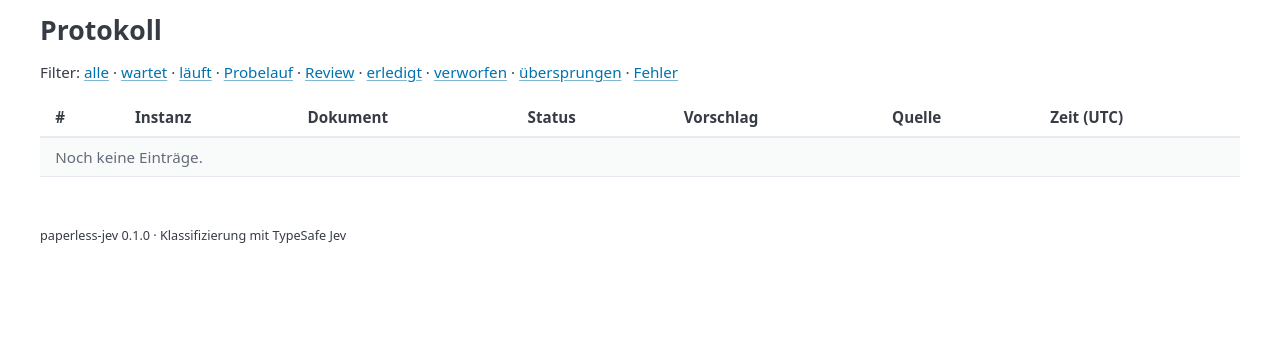
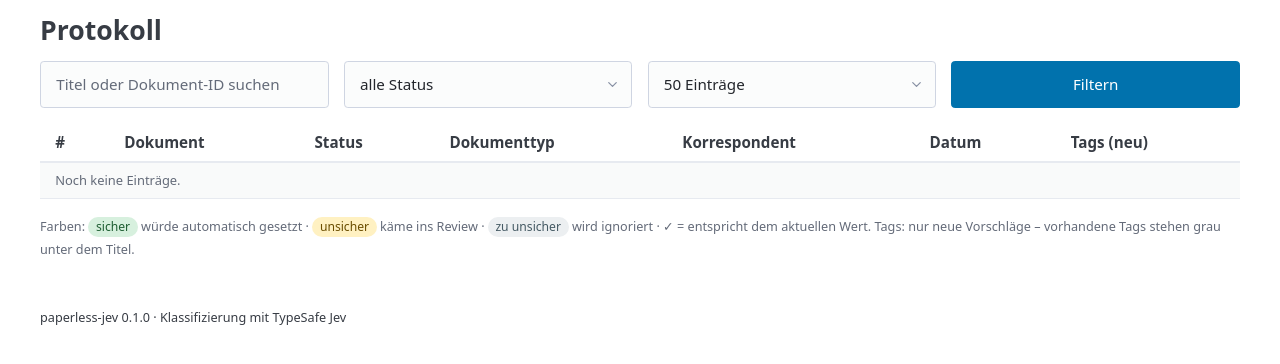
Before and after one commit to PenDraga/paperless-jev, a FastAPI app: template src/paperless_jev/templates/log.html in a window 1280 px wide. Shown: the part 84-448 px from the top of the page. Run offline with FastAPI, Linux system fonts and the light colour scheme; the template is opened without the code that fills it, so the values that code supplies are empty; parts of the project's set-up code (start-up, migrations or seed data) failed here and were passed over; some libraries are stand-ins or nearby versions.

Commit message:
Protokoll mit Spalten je Feld, Auswertung auf der Uebersicht, Widersprueche ins Review
- Protokoll: Vorschlag, Confidence und Vergleich mit dem aktuellen Wert je Feld, neue Tags; Suche und Filter
- Uebersicht: Auswertung des letzten Laufs je Feld und haeufigste neue Tags
- Widerspricht Jev sicher einem vorhandenen Wert, kommt das Dokument ins Review (abschaltbar)

Co-Authored-By: Claude Opus 5.5 (1M context) <noreply@anthropic.com>
Claude-Session: https://claude.ai/code/session_01KfuLwM3euHgUemq8wDiNsF

```diff
--- a/src/paperless_jev/app.py
+++ b/src/paperless_jev/app.py
@@ -21,7 +21,7 @@ from .classifier import excluded_tags
 from .config import FIELD_LABELS, SINGLE_FIELDS, Config
 from .db import Database
 from .jev import USD_PER_MTOK, JevClient, JevError
-from .paperless import PaperlessClient, PaperlessError
+from .paperless import Metadata, PaperlessClient, PaperlessError
 from .processor import Processor
 from .titles import TitleError, list_models
 from .vault import Vault
@@ -132,26 +132,117 @@ async def dashboard(request: Request):
         reviewed=reviewed,
         corrections=corrections,
         queue_size=_proc(request).queue.qsize(),
-        recent=_jobs(request, limit=10),
+        recent=await _jobs(request, limit=10),
+        evaluation=await _evaluation(request),
     )
 
 
-def _jobs(request: Request, status: str | None = None, limit: int = 100) -> list[dict[str, Any]]:
+async def _metas(request: Request) -> dict[int, Metadata | None]:
+    """Stammdaten je Instanz (gecacht), um IDs in Namen zu übersetzen."""
+    metas: dict[int, Metadata | None] = {}
+    for inst in _cfg(request).instances():
+        try:
+            async with _proc(request).client(inst) as pl:
+                metas[inst.id] = await _proc(request).metadata(inst, pl)
+        except PaperlessError:
+            metas[inst.id] = None
+    return metas
+
+
+def _view(row: dict[str, Any], meta: Metadata | None) -> None:
+    """Pro Feld: Vorschlag, Confidence, Stufe und Vergleich mit dem aktuellen Wert."""
+    result = row.get("result") or {}
+    current = result.get("current", {})
+    view: dict[str, Any] = {}
+    for name in SINGLE_FIELDS:
+        f = result.get("fields", {}).get(name)
+        cur = current.get(name)
+        if name == "created":
+            cur_label = cur
+        else:
+            cur_label = (meta.names(name).get(cur, f"#{cur}") if meta else f"#{cur}") if cur else None
+        if not f:
+            view[name] = {"label": None, "current": cur_label} if cur_label else None
+            continue
+        label = f["value"] if name == "created" and f["value"] else f["label"]
+        view[name] = {
+            "label": "keiner passt" if f["value"] is None else label,
+            "confidence": f["confidence"],
+            "level": f["level"],
+            "current": cur_label,
+            "match": f["value"] is not None and f["value"] == cur,
+        }
+    row["view"] = view
+    row["tags_view"] = [t for t in result.get("tags", []) if t["level"] != "low"]
+    row["current_tags"] = [
+        meta.tags.get(t, f"#{t}") for t in current.get("tags", []) if not meta or t not in meta.inbox_tags
+    ] if current.get("tags") else []
+
+
+async def _jobs(
+    request: Request, status: str | None = None, limit: int = 100, q: str | None = None
+) -> list[dict[str, Any]]:
     db: Database = request.app.state.db
     names = {i.id: i for i in _cfg(request).instances()}
-    sql, params = "SELECT * FROM jobs", []
+    metas = await _metas(request)
+    sql, where, params = "SELECT * FROM jobs", [], []
     if status:
-        sql += " WHERE status = ?"
+        where.append("status = ?")
         params.append(status)
+    if q:
+        where.append("(doc_title LIKE ? OR CAST(doc_id AS TEXT) = ?)")
+        params += [f"%{q}%", q]
+    if where:
+        sql += " WHERE " + " AND ".join(where)
     rows = db.query(sql + " ORDER BY id DESC LIMIT ?", [*params, limit])
     for row in rows:
         row["instance"] = names.get(row["instance_id"])
+        _view(row, metas.get(row["instance_id"]))
     return rows
 
 
+async def _evaluation(request: Request) -> dict[str, Any] | None:
+    """Auswertung über den jeweils letzten Lauf je Dokument."""
+    db: Database = request.app.state.db
+    rows = db.query(
+        "SELECT * FROM jobs WHERE id IN (SELECT MAX(id) FROM jobs WHERE result IS NOT NULL"
+        " GROUP BY instance_id, doc_id)"
+    )
+    if not rows:
+        return None
+    fields = {n: {"auto": 0, "match": 0, "compare": 0, "fill": 0, "suggest": 0, "none": 0} for n in SINGLE_FIELDS}
+    tag_counts: dict[str, list[int]] = {}
+    tag_docs = 0
+    for row in rows:
+        result = row["result"]
+        current = result.get("current", {})
+        for name, f in result.get("fields", {}).items():
+            s = fields[name]
+            cur = current.get(name)
+            if f["level"] == "auto":
+                s["auto"] += 1
+                if cur:
+                    s["compare"] += 1
+                    s["match"] += f["value"] == cur
+                else:
+                    s["fill"] += 1
+            elif f["level"] == "suggest":
+                s["suggest"] += 1
+            else:
+                s["none"] += 1
+        new_tags = [t for t in result.get("tags", []) if t["level"] != "low"]
+        tag_docs += bool(new_tags)
+        for t in new_tags:
+            counts = tag_counts.setdefault(t["label"], [0, 0])
+            counts[0 if t["level"] == "auto" else 1] += 1
+    top_tags = sorted(tag_counts.items(), key=lambda kv: -(kv[1][0] + kv[1][1]))[:12]
+    return {"docs": len(rows), "fields": fields, "tag_docs": tag_docs, "top_tags": top_tags}
+
+
 @app.get("/log", response_class=HTMLResponse)
-async def job_log(request: Request, status: str | None = None):
-    return _render(request, "log.html", jobs=_jobs(request, status or None, limit=300), status=status)
+async def job_log(request: Request, status: str | None = None, q: str | None = None, limit: int = 200):
+    jobs = await _jobs(request, status or None, limit=min(limit, 2000), q=q or None)
+    return _render(request, "log.html", jobs=jobs, status=status, q=q or "", limit=limit)
 
 
 @app.post("/run")
@@ -194,7 +285,7 @@ async def _review_context(request: Request, job: dict[str, Any]) -> dict[str, An
 @app.get("/review", response_class=HTMLResponse)
 async def review_queue(request: Request):
     items = []
-    for job in _jobs(request, "review", limit=50):
+    for job in await _jobs(request, "review", limit=50):
         items.append({"job": job, **await _review_context(request, job)})
     return _render(request, "review.html", items=items)
 
@@ -369,6 +460,7 @@ async def save_rules(request: Request):
             "tags_force_review": "tags_force_review" in form,
             "correspondent_fallback": str(form.get("correspondent_fallback") or "").strip(),
             "overwrite": "overwrite" in form,
+            "review_conflicts": "review_conflicts" in form,
             "remove_inbox": "remove_inbox" in form,
             "tag_done": str(form.get("tag_done") or cfg["tag_done"]).strip(),
             "tag_review": str(form.get("tag_review") or cfg["tag_review"]).strip(),
--- a/src/paperless_jev/config.py
+++ b/src/paperless_jev/config.py
@@ -42,6 +42,8 @@ DEFAULTS: dict[str, Any] = {
     # (Sammel-Korrespondent wie "Diverses"); leer = Feld bleibt leer.
     "correspondent_fallback": "",
     "overwrite": False,
+    # Widerspricht Jev sicher einem vorhandenen Wert -> Review statt ignorieren
+    "review_conflicts": True,
     "remove_inbox": True,
     "tag_done": "ai-klassifiziert",
     "tag_review": "ai-review",
--- a/src/paperless_jev/static/style.css
+++ b/src/paperless_jev/static/style.css
@@ -29,3 +29,5 @@
 td textarea { min-height: 2.4rem; margin: 0; }
 pre.json { max-height: 30rem; overflow: auto; font-size: .8rem; }
 .thresholds td input { margin: 0; max-width: 6rem; }
+table.jobs td { font-size: .85rem; vertical-align: top; }
+table.jobs .badge { white-space: normal; }
--- a/src/paperless_jev/templates/_jobs_table.html
+++ b/src/paperless_jev/templates/_jobs_table.html
@@ -1,17 +1,30 @@
 {% set jobs = recent if recent is defined else jobs %}
+{% macro cell(v) -%}
+  {%- if not v -%}<span class="muted">–</span>
+  {%- elif v.label is none -%}<small class="muted">ist: {{ v.current }}</small>
+  {%- else -%}
+    <span class="badge {{ v.level }}" title="Confidence {{ '%.2f'|format(v.confidence) }}">{{ v.label }} · {{ '%.0f'|format(v.confidence * 100) }}%</span>
+    {%- if v.match %} <span class="good" title="entspricht dem aktuellen Wert">✓</span>
+    {%- elif v.current %}<br><small class="muted">ist: {{ v.current }}</small>{% endif %}
+  {%- endif -%}
+{%- endmacro %}
 <div class="overflow-auto">
-<table class="striped">
-  <thead><tr><th>#</th><th>Instanz</th><th>Dokument</th><th>Status</th><th>Vorschlag</th><th>Quelle</th><th>Zeit (UTC)</th></tr></thead>
+<table class="striped jobs">
+  <thead><tr><th>#</th><th>Dokument</th><th>Status</th><th>Dokumenttyp</th><th>Korrespondent</th><th>Datum</th><th>Tags (neu)</th></tr></thead>
   <tbody>
   {% for j in jobs %}
     <tr>
       <td><a href="/jobs/{{ j.id }}">{{ j.id }}</a></td>
-      <td>{{ j.instance.name if j.instance else "?" }}</td>
-      <td>{% if j.instance %}<a href="{{ j.instance.browse_url }}/documents/{{ j.doc_id }}/details" target="_blank">#{{ j.doc_id }}</a>{% else %}#{{ j.doc_id }}{% endif %} {{ j.doc_title or "" }}</td>
-      <td><span class="badge {{ j.status }}">{{ STATUS_LABELS.get(j.status, j.status) }}</span>{% if j.error %}<br><small class="bad">{{ j.error[:120] }}</small>{% endif %}</td>
-      <td>{% if j.result %}{% for name, f in j.result.fields.items() %}{% if f.value %}<span class="badge {{ f.level }}" title="{{ FIELD_LABELS[name] }} · {{ '%.2f'|format(f.confidence) }}">{{ f.label }}</span> {% endif %}{% endfor %}{% endif %}</td>
-      <td>{{ j.source }}</td>
-      <td><small>{{ j.updated_at[:16].replace("T", " ") }}</small></td>
+      <td>{% if j.instance %}<a href="{{ j.instance.browse_url }}/documents/{{ j.doc_id }}/details" target="_blank">#{{ j.doc_id }}</a>{% else %}#{{ j.doc_id }}{% endif %}
+        {{ (j.doc_title or "")[:70] }}
+        {% if j.current_tags %}<br><small class="muted">{{ j.current_tags|join(", ") }}</small>{% endif %}</td>
+      <td><span class="badge {{ j.status }}">{{ STATUS_LABELS.get(j.status, j.status) }}</span>
+        {% if j.error %}<br><small class="bad">{{ j.error[:120] }}</small>{% endif %}
+        <br><small class="muted">{{ j.updated_at[5:16].replace("T", " ") }}</small></td>
+      <td>{{ cell(j.view.document_type) }}</td>
+      <td>{{ cell(j.view.correspondent) }}</td>
+      <td>{{ cell(j.view.created) }}</td>
+      <td>{% for t in j.tags_view %}<span class="badge {{ t.level }}" title="p={{ '%.2f'|format(t.p) }}">{{ t.label }} · {{ '%.0f'|format(t.p * 100) }}%</span> {% else %}<span class="muted">–</span>{% endfor %}</td>
     </tr>
   {% else %}
     <tr><td colspan="7" class="muted">Noch keine Einträge.</td></tr>
@@ -19,3 +32,6 @@
   </tbody>
 </table>
 </div>
+<p><small class="muted">Farben: <span class="badge auto">sicher</span> würde automatisch gesetzt ·
+  <span class="badge suggest">unsicher</span> käme ins Review · <span class="badge low">zu unsicher</span> wird ignoriert ·
+  ✓ = entspricht dem aktuellen Wert. Tags: nur neue Vorschläge – vorhandene Tags stehen grau unter dem Titel.</small></p>
--- a/src/paperless_jev/templates/_review_form.html
+++ b/src/paperless_jev/templates/_review_form.html
@@ -19,7 +19,8 @@
         {% for oid, oname in options|dictsort(by="value") %}<option value="{{ oid }}"{% if oid == selected %} selected{% endif %}>{{ oname }}</option>{% endfor %}
       </select>
       <span>{% if f %}<span class="badge {{ f.level }}">{{ "%.0f"|format(f.confidence * 100) }} %</span>
-        <div class="bar"><span style="width: {{ (f.confidence * 100)|round|int }}%"></span></div>{% else %}<small class="muted">nicht bewertet</small>{% endif %}</span>
+        <div class="bar"><span style="width: {{ (f.confidence * 100)|round|int }}%"></span></div>{% else %}<small class="muted">nicht bewertet</small>{% endif %}
+        {% if current.get(name) and f and f.value and f.value != current.get(name) %}<br><small class="bad">bisher: {{ options.get(current.get(name), "#" ~ current.get(name)) }}</small>{% endif %}</span>
     </div>
     {% if f and f.top|length > 1 %}<small class="muted">Alternativen: {% for lbl, p in f.top[1:4] %}{{ lbl }} ({{ "%.0f"|format(p * 100) }} %){% if not loop.last %}, {% endif %}{% endfor %}</small>{% endif %}
     {% endif %}
--- a/src/paperless_jev/templates/log.html
+++ b/src/paperless_jev/templates/log.html
@@ -1,8 +1,16 @@
 {% extends "base.html" %}
 {% block content %}
 <h2>Protokoll</h2>
-<p>Filter:
-  <a href="/log">alle</a>{% for key, label in STATUS_LABELS.items() %} · <a href="/log?status={{ key }}"{% if status == key %} aria-current="page"{% endif %}>{{ label }}</a>{% endfor %}
-</p>
+<form method="get" action="/log" class="grid">
+  <input name="q" value="{{ q }}" placeholder="Titel oder Dokument-ID suchen">
+  <select name="status">
+    <option value="">alle Status</option>
+    {% for key, label in STATUS_LABELS.items() %}<option value="{{ key }}" {% if status == key %}selected{% endif %}>{{ label }}</option>{% endfor %}
+  </select>
+  <select name="limit">
+    {% for n in [50, 200, 1000] %}<option value="{{ n }}" {% if limit == n %}selected{% endif %}>{{ n }} Einträge</option>{% endfor %}
+  </select>
+  <button type="submit">Filtern</button>
+</form>
 {% include "_jobs_table.html" with context %}
 {% endblock %}
--- a/src/paperless_jev/templates/rules.html
+++ b/src/paperless_jev/templates/rules.html
@@ -33,6 +33,7 @@
   <label><input type="checkbox" name="overwrite" {% if cfg.overwrite %}checked{% endif %}> bereits gesetzte Werte überschreiben (z. B. aus dem Paperless-eigenen Matching)</label>
   <label>Sammel-Korrespondent, wenn keiner passt <input name="correspondent_fallback" value="{{ cfg.correspondent_fallback }}" placeholder="z. B. Diverses – leer = Feld bleibt leer"></label>
   <label><input type="checkbox" name="tags_force_review" {% if cfg.tags_force_review %}checked{% endif %}> unsichere Tag-Vorschläge allein schicken ein Dokument ins Review</label>
+  <label><input type="checkbox" name="review_conflicts" {% if cfg.review_conflicts %}checked{% endif %}> ins Review, wenn Jev einem vorhandenen Wert sicher widerspricht (z. B. falsche Paperless-Zuordnung)</label>
   <label><input type="checkbox" name="remove_inbox" {% if cfg.remove_inbox %}checked{% endif %}> Posteingangs-Tag entfernen, wenn ein Dokument fertig klassifiziert ist</label>
 </article>
 
```
Also changed, not shown: src/paperless_jev/classifier.py (+10 -0 lines), src/paperless_jev/templates/dashboard.html (+24 -0 lines), tests/test_classifier.py (+15 -0 lines).
